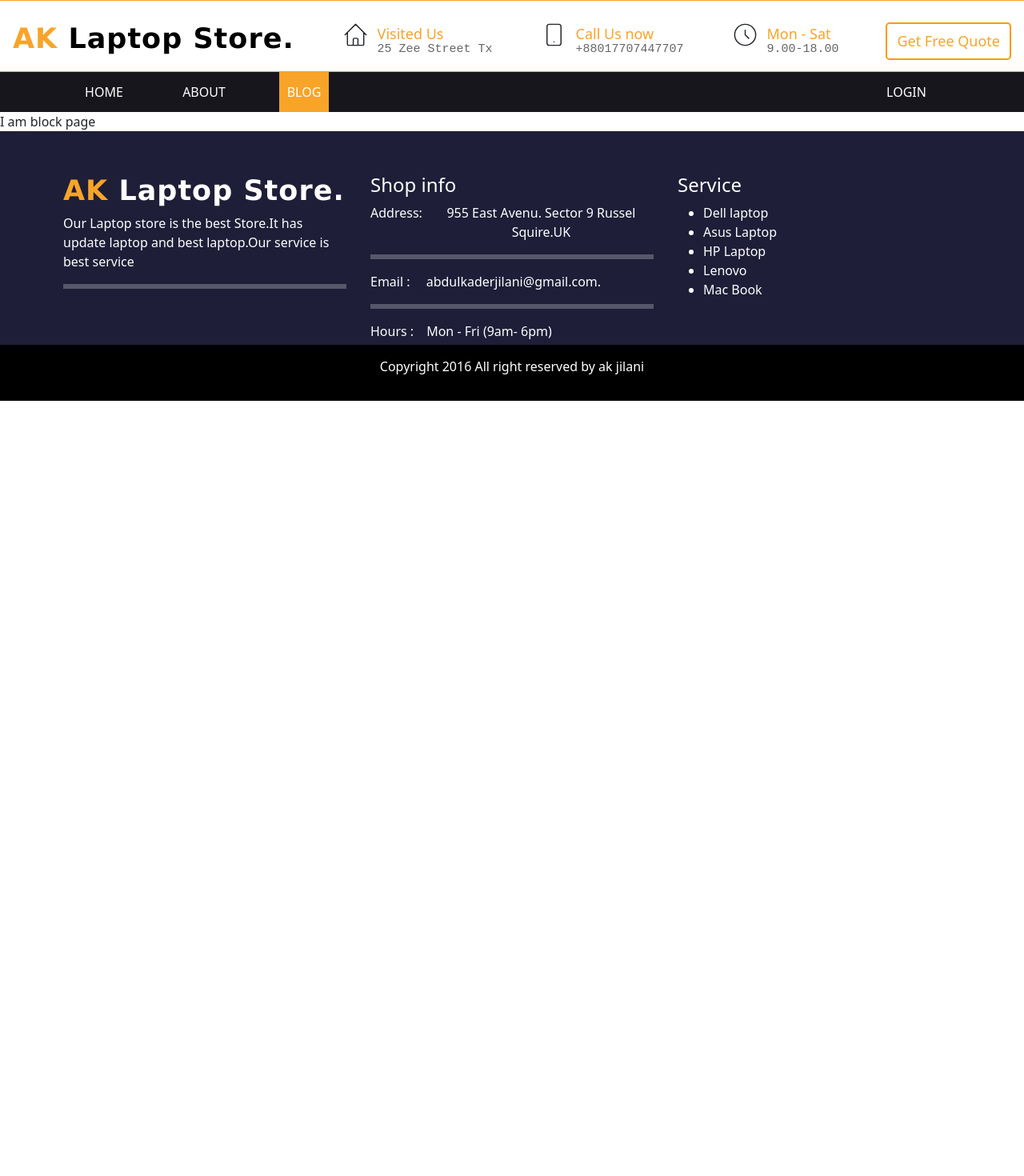
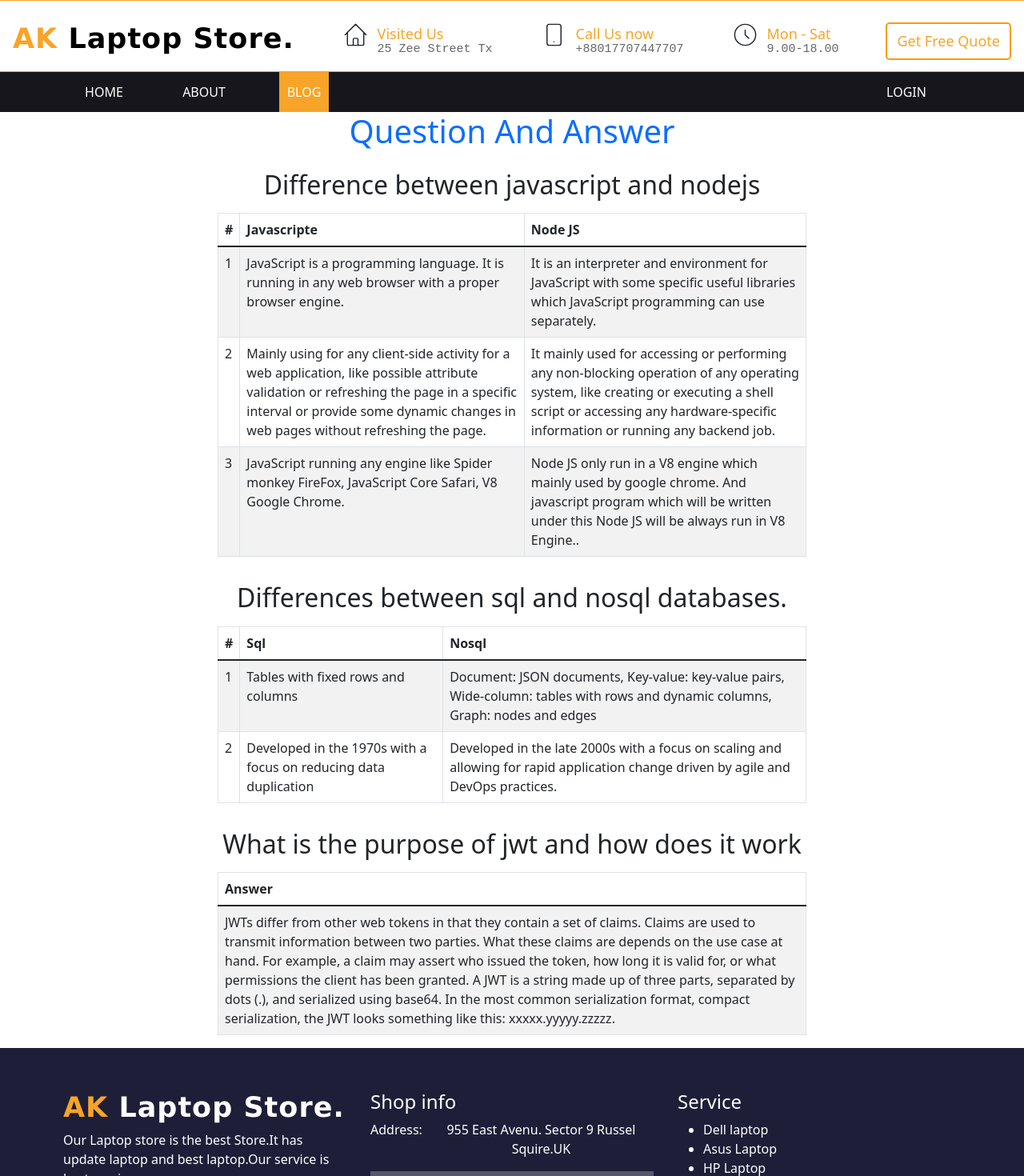
Before and after one commit to akjilani120/ak-laptop-store-client, a React (Create React App) app: page /blog in a window 1280 px wide. Shown: the top 1470 px of the page at 80% size. Before the commit the page ends 800 px from the top, so only its background shows below. Built offline with nearby package versions, Linux system fonts and the light colour scheme; no server answers.

Commit message:
added question and answer part

```diff
--- a/package.json
+++ b/package.json
@@ -18,6 +18,7 @@
     "react-firebase-hooks": "^5.0.3",
     "react-router-dom": "^6.3.0",
     "react-scripts": "5.0.1",
+    "react-toastify": "^9.0.1",
     "web-vitals": "^2.1.4"
   },
   "scripts": {
--- a/src/pages/Blog/Blog.js
+++ b/src/pages/Blog/Blog.js
@@ -1,9 +1,100 @@
 import React from 'react';
+import { Table } from 'react-bootstrap';
 import './Blog.css'
 const Blog = () => {
     return (
         <div>
-            I am block page
+            <div className="container">
+                <div className="row">
+                    <div className="col-12">
+                        <h1 className='text-center text-primary'>Question And Answer</h1>
+                    </div>
+                    <div className="col-12 col-lg-8 mx-auto">
+                        <h2 className='text-center my-3'>Difference between javascript and nodejs</h2>
+                        <Table striped bordered hover>
+                            <thead>
+                                <tr>
+                                    <th>#</th>
+                                    <th>Javascripte</th>
+                                    <th>Node JS</th>
+
+                                </tr>
+                            </thead>
+                            <tbody>
+                                <tr>
+                                    <td>1</td>
+                                    <td>JavaScript is a programming language. It is running in any web browser with a proper browser engine.</td>
+                                    <td>It is an interpreter and environment for JavaScript with some specific useful libraries which JavaScript programming can use separately.</td>
+
+                                </tr>
+                                <tr>
+                                    <td>2</td>
+                                    <td>Mainly using for any client-side activity for a web application, like possible attribute validation or refreshing the page in a specific interval or provide some dynamic changes in web pages without refreshing the page.</td>
+                                    <td>It mainly used for accessing or performing any non-blocking operation of any operating system, like creating or executing a shell script or accessing any hardware-specific information or running any backend job.</td>
+
+                                </tr>
+                                <tr>
+                                    <td>3</td>
+                                    <td>JavaScript running any engine like Spider monkey FireFox, JavaScript Core Safari, V8 Google Chrome.</td>
+                                    <td>Node JS only run in a V8 engine which mainly used by google chrome. And javascript program which will be written under this Node JS will be always run in V8 Engine..</td>
+
+                                </tr>
+                            </tbody>
+                        </Table>
+                    </div>
+                    <div className="col-12 col-lg-8 mx-auto">
+                        <h2 className='text-center my-3'>Differences between sql and nosql databases.</h2>
+                        <Table striped bordered hover>
+                            <thead>
+                                <tr>
+                                    <th>#</th>
+                                    <th>Sql </th>
+                                    <th>Nosql</th>
+
+                                </tr>
+                            </thead>
+                            <tbody>
+                                <tr>
+                                    <td>1</td>
+                                    <td>Tables with fixed rows and columns</td>
+                                    <td>Document: JSON documents, Key-value: key-value pairs, Wide-column: tables with rows and dynamic columns, Graph: nodes and edges</td>
+
+                                </tr>
+                                <tr>
+                                    <td>2</td>
+                                    <td>Developed in the 1970s with a focus on reducing data duplication</td>
+                                    <td>Developed in the late 2000s with a focus on scaling and allowing for rapid application change driven by agile and DevOps practices.</td>
+
+                                </tr>
+
+                            </tbody>
+                        </Table>
+                    </div>
+                    <div className="col-12 col-lg-8 mx-auto">
+                        <h2 className='text-center my-3'>What is the purpose of jwt and how does it work</h2>
+                        <Table striped bordered hover>
+                            <thead>
+                                <tr>
+                                    <th>Answer</th>
+
+
+                                </tr>
+                            </thead>
+                            <tbody>
+                                <tr>
+                                    <td>
+                                        JWTs differ from other web tokens in that they contain a set of claims. Claims are used to transmit information between two parties. What these claims are depends on the use case at hand. For example, a claim may assert who issued the token, how long it is valid for, or what permissions the client has been granted.
+
+                                        A JWT is a string made up of three parts, separated by dots (.), and serialized using base64. In the most common serialization format, compact serialization, the JWT looks something like this: xxxxx.yyyyy.zzzzz.</td>
+
+                                </tr>
+
+
+                            </tbody>
+                        </Table>
+                    </div>
+                </div>
+            </div>
         </div>
     );
 };
--- a/src/pages/Home/ProductDetails/ProductDetails.js
+++ b/src/pages/Home/ProductDetails/ProductDetails.js
@@ -1,28 +1,48 @@
 import React, { useEffect, useState } from 'react';
-import { ListGroup } from 'react-bootstrap';
+import { ListGroup, Form, Button } from 'react-bootstrap';
 import { useNavigate, useParams } from 'react-router-dom';
 import './ProductDetails.css'
 const ProductDetails = () => {
     const navigate =useNavigate()
     const { detailId } = useParams()
     const [product, setProduct] = useState({})
-    const { img, name, price, quantity, brand ,description, subliarName, _id } = product
+    const { img, name, price, quantity, brand ,description, subliarName } = product
     useEffect(() => {
         const url = `http://localhost:5000/products/${detailId}`
         fetch(url)
             .then(res => res.json())
             .then(data => setProduct(data))
     }, [])
-    const handleDeliver = (id) =>{
-        const updateQuantity = parseInt(product.quantity) - 1
-        const url = `http://localhost:5000/products/${id}`
+    const handleDeliver = () =>{
+        const updateQua = parseInt(product.quantity)
+        const updateQuantity = updateQua - 1
+        const mainQuantity = {updateQuantity}
+        const url = `http://localhost:5000/products/${detailId}`
         fetch(url, {
             method:"PUT",
-            headers :{
+            headers:{
                 "content-type" : "application/json"
             },
-            body :JSON.stringify(updateQuantity)
+            body : JSON.stringify(mainQuantity)
         })
+
+
+
+    }
+    const handleQuantity = (event) =>{
+        event.preventDefault()
+        const inputQuantity = event.target.quantity.value;
+        const addQuantity =parseInt(product.quantity) + parseInt(inputQuantity)
+        const quantity ={addQuantity}
+        const url = `http://localhost:5000/products/${detailId}`
+        fetch(url, {
+            method:"PUT",
+            headers:{
+                "content-type" : "application/json"
+            },
+            body : JSON.stringify(quantity)
+        })
+
     }
     const handleTotal = () =>{
         navigate('/manageItems')
@@ -50,9 +70,20 @@ const ProductDetails = () => {
                         <ListGroup.Item className='p-2'>Description : {description}</ListGroup.Item>
                         <ListGroup.Item className='p-2'>Subliar Name : {subliarName}</ListGroup.Item>
 
-                        <p className=' d-flex'><button onClick={() => handleDeliver( _id)}  className='btn btn-danger w-50 me-3'>Delivered</button>
-                        <button className='btn btn-success w-50 '>Delivered</button></p>
-                        <p className='show-btn'> <button className='btn btn-warning   p-2 text-white  mb-5 w-100' onClick={handleTotal}>Show more Products</button></p>
+                        <p className=''><button style={{height:"40px"}} onClick={ handleDeliver}  className=' btn btn-danger  me-3 my-2'>Delivered</button>
+                        <Form onSubmit={handleQuantity}>
+                        <Form.Group className="mb-3" controlId="formBasicEmail">
+                            <Form.Label ><b>Add Quantity</b></Form.Label>
+                            <Form.Control type="text"   name='quantity' />
+                        </Form.Group>
+                        <Button className='text-white' variant="warning" type="submit">
+                          Submit
+                        </Button>
+                        </Form>
+                        <hr />
+                        </p>
+
+                        <p className='show-btn'> <button  className='btn btn-warning   p-2 text-white  mb-5 w-100' onClick={handleTotal}>Show more Products</button></p>
                     </ListGroup>
                  </div>
              </div>
--- a/src/pages/Login/Login.js
+++ b/src/pages/Login/Login.js
@@ -1,9 +1,13 @@
 import { Form , Button} from 'react-bootstrap';
-import { useSignInWithEmailAndPassword, useSignInWithGoogle } from 'react-firebase-hooks/auth';
+import { useSendPasswordResetEmail, useSignInWithEmailAndPassword, useSignInWithGoogle } from 'react-firebase-hooks/auth';
 import { useLocation, useNavigate } from 'react-router-dom';
+import { ToastContainer, toast } from 'react-toastify';
 import auth from '../../firebase.init';
 import img from '../img/google.png'
+import 'react-toastify/dist/ReactToastify.css';
+import { useRef } from 'react';
 const Login = () => {
+
     const [signInWithGoogle, googleUser, gooleLoading] = useSignInWithGoogle(auth);
     let location = useLocation();
     let from = location.state?.from?.pathname || "/";
@@ -14,6 +18,9 @@ const Login = () => {
         loading,
         error,
       ] = useSignInWithEmailAndPassword(auth);
+      const [sendPasswordResetEmail, sending] = useSendPasswordResetEmail(
+        auth
+      );
     const navigate = useNavigate()
     if(user || googleUser){
         navigate(from, { replace: true });
@@ -27,11 +34,18 @@ const Login = () => {
     const handleNavi =() =>{
         navigate("/signup")
     }
-    const hanldSubmit =(event) =>{
+    const hanldSubmit = async(event) =>{
         event.preventDefault()
         const email = event.target.email.value;
         const password = event.target.password.value;
         signInWithEmailAndPassword(email, password)
+
+    }
+    const emailRef =useRef('')
+    const handleReset = async() =>{
+        const email = emailRef.current.value;
+        await sendPasswordResetEmail(email);
+        toast('Sent email');
     }
     return (
         <div className='container'>
@@ -41,7 +55,7 @@ const Login = () => {
                     <Form onSubmit={hanldSubmit}>
                         <Form.Group className="mb-3" controlId="formBasicEmail">
                             <Form.Label>Email address</Form.Label>
-                            <Form.Control type="email" placeholder=" email" name='email' />
+                            <Form.Control type="email" ref={emailRef}  placeholder=" email" name='email' />
                         </Form.Group>
 
                         <Form.Group className="mb-3" controlId="formBasicPassword">
@@ -50,7 +64,8 @@ const Login = () => {
                         </Form.Group>
                         <p className='text-primary'>If you have not an account ? <span className='navi' onClick={ handleNavi}> Signup  </span></p>
                         <p className='text-danger'>{erro}</p>
-                        <Button variant="primary" type="submit">
+                        <p className='text-primary'>Forget password ? <span className='navi' onClick={handleReset}> Reset password  </span></p>
+                        <Button variant="warning" type="submit">
                           Login
                         </Button>
                     </Form>
@@ -64,7 +79,7 @@ const Login = () => {
                     <button onClick={handleGoogle} className='google-btn'><img src={img} alt="" /> Google sign In </button>
                 </div>
             </div>
-
+            <ToastContainer />
         </div>
     );
 };
```
Also changed, not shown: 1 other file (tests, documents, lock files or other folders).
